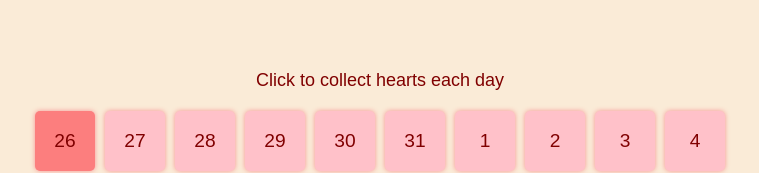
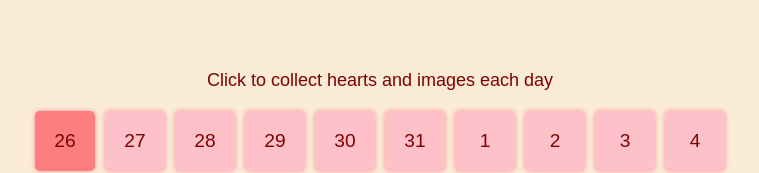
Before and after one commit to Murfygu/for-u, a plain HTML site: page index.html in a window 1280 px wide. Shown: the part 589-762 px from the top of the page, without its empty margins (260-1019 px from the left). Drawn offline with Linux system fonts and the light colour scheme.

Commit message:
Update index.html

```diff
--- a/index.html
+++ b/index.html
@@ -16,7 +16,7 @@
     </div>
 
     <div class="calendar-container">
-        <p>Click to collect hearts each day</p>
+        <p>Click to collect hearts and images each day</p>
         <div class="calendar" id="calendar"></div>
     </div>
 
```
